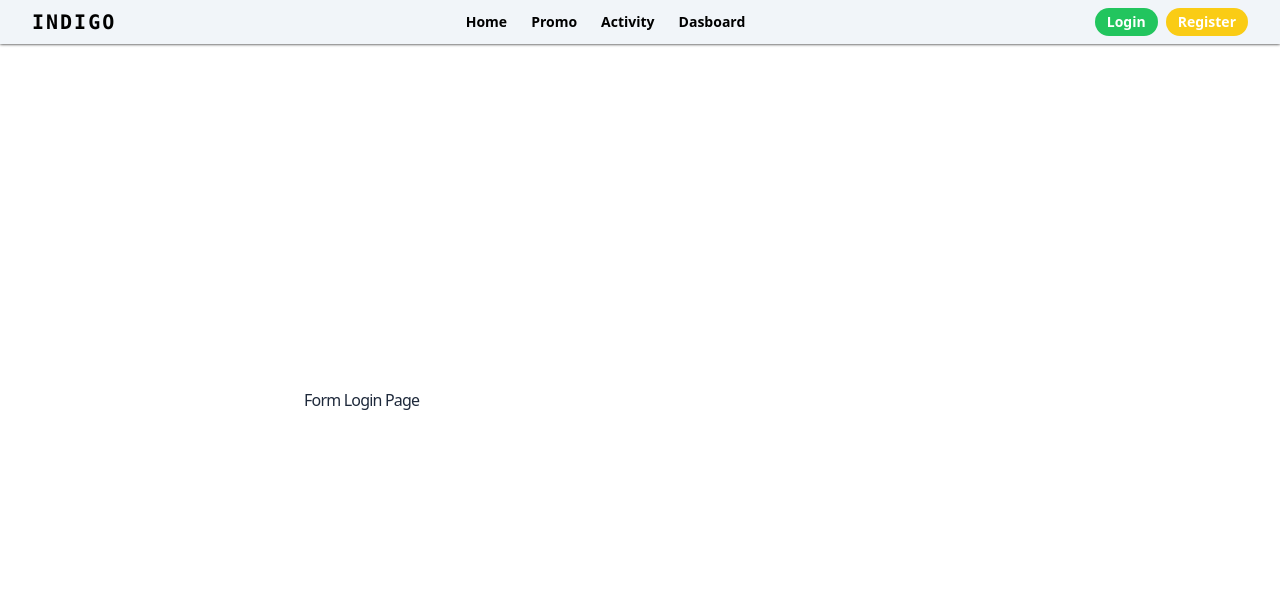
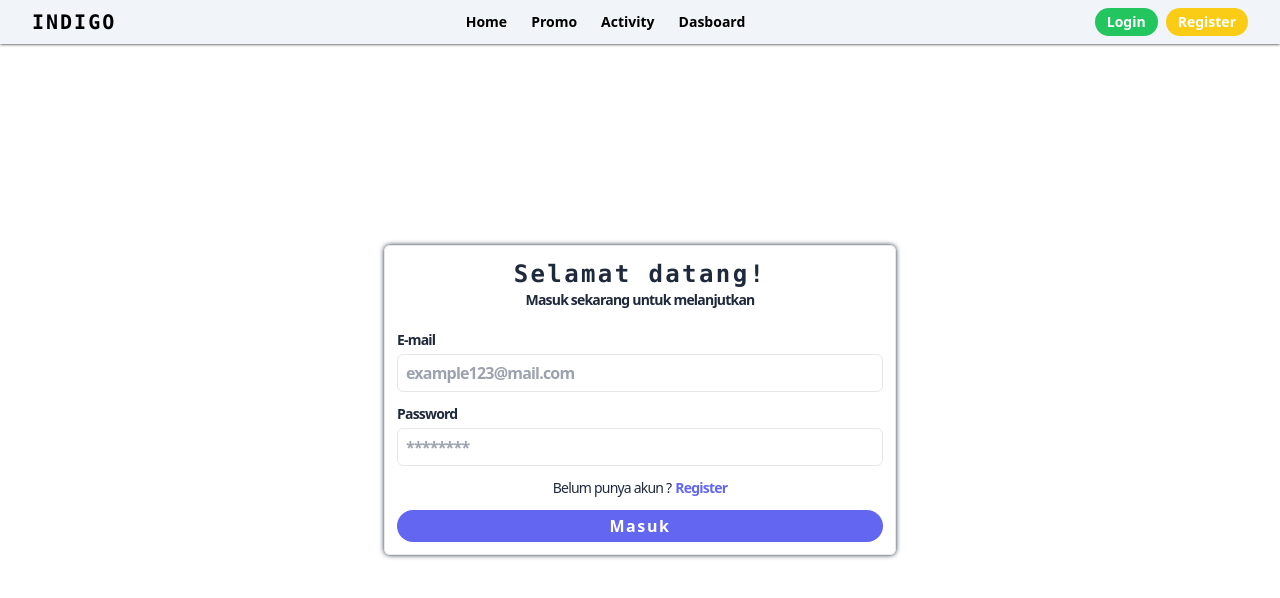
Before and after one commit to msfrzl1/final_travel, a React (Vite) app: page /login in a window 1280 px wide. Shown: the top 598 px of the page. Built offline with nearby package versions, Linux system fonts and the light colour scheme.

Commit message:
create form input login page and stylling

```diff
--- a/src/components/Fragments/FormLogin/index.jsx
+++ b/src/components/Fragments/FormLogin/index.jsx
@@ -1,7 +1,53 @@
+import { Link } from 'react-router-dom';
+import Button from '../../Elements/Button';
+
 export default function FormLogin() {
    return (
-      <div>
-         <h1>Form Login Page</h1>
+      <div className='max-w-lg flex flex-col mx-auto border shadow-[0_0_5px_0] rounded-md p-3 overflow-hidden'>
+         <div className='text-center mb-5'>
+            <div className='text-2xl font-mono font-black tracking-widest'>Selamat datang!</div>
+            <div className='text-sm font-semibold'>Masuk sekarang untuk melanjutkan</div>
+         </div>
+         <form>
+            <div className='flex flex-col gap-1 mb-3'>
+               <label
+                  htmlFor='email'
+                  className='font-bold text-sm'
+               >
+                  E-mail
+               </label>
+               <input
+                  className='border py-1.5 px-2 rounded-md font-semibold'
+                  type='email'
+                  name='email'
+                  placeholder='example123@mail.com'
+               />
+            </div>
+            <div className='flex flex-col gap-1'>
+               <label
+                  htmlFor='password'
+                  className='font-bold text-sm'
+               >
+                  Password
+               </label>
+               <input
+                  className='border py-1.5 px-2 rounded-md font-semibold'
+                  type='password'
+                  name='password'
+                  placeholder='********'
+               />
+            </div>
+            <div className='flex justify-center gap-1 py-3 text-sm'>
+               <div>Belum punya akun ?</div>
+               <Link
+                  to='/register'
+                  className='font-semibold text-indigo-500 hover:underline'
+               >
+                  Register
+               </Link>
+            </div>
+            <Button className='w-full bg-indigo-500 hover:bg-indigo-600'>Masuk</Button>
+         </form>
       </div>
    );
 }
```
